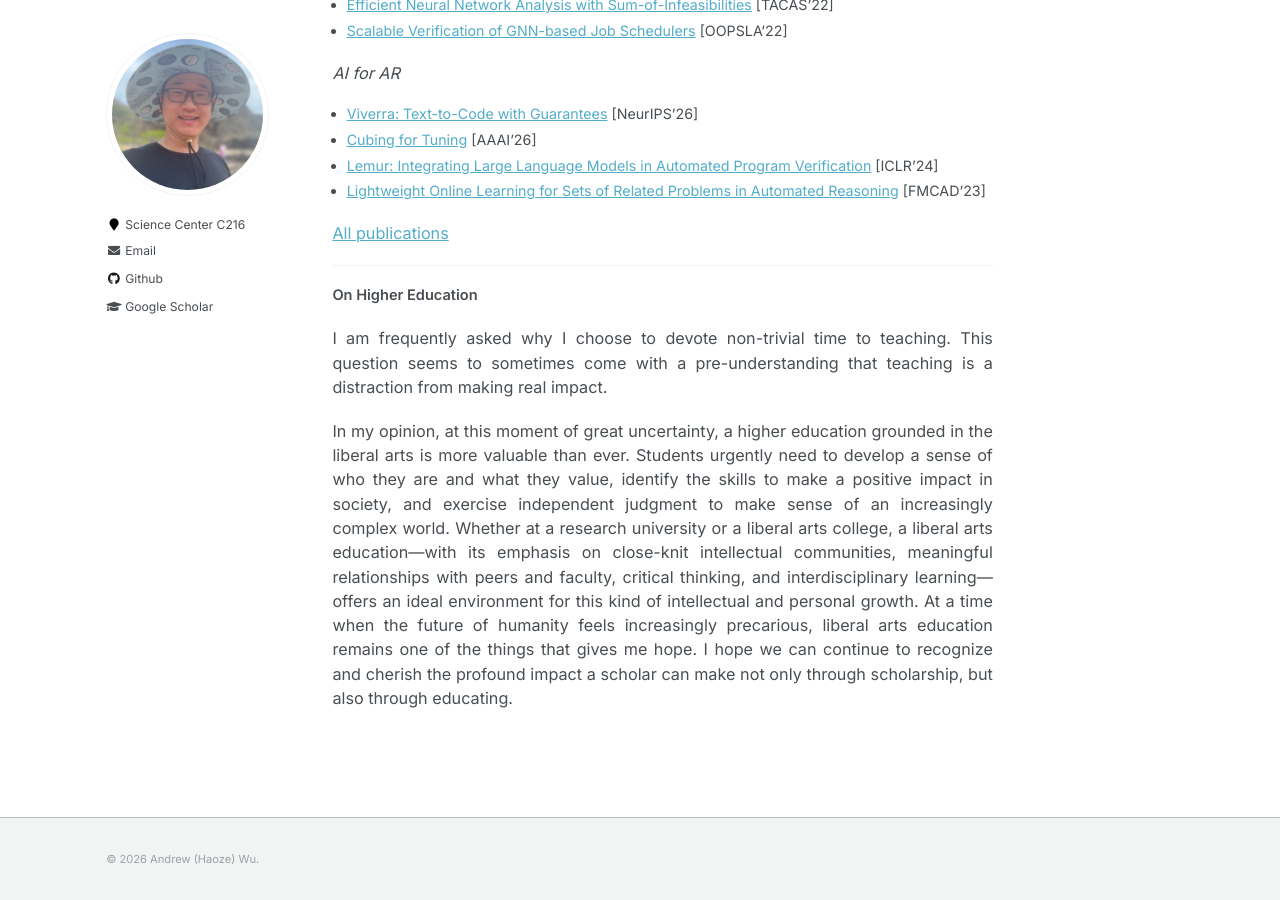
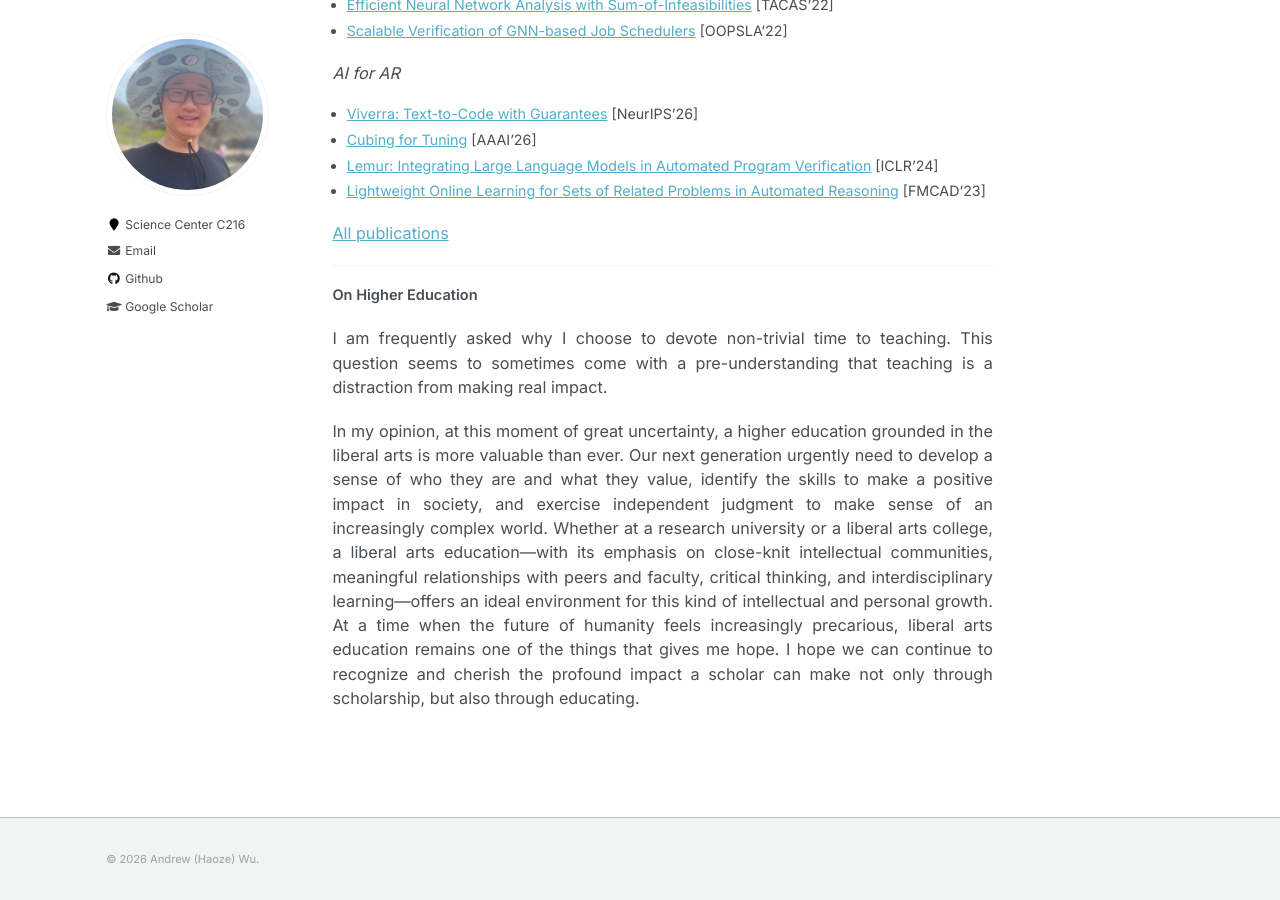
Before and after one commit to wu-haoze/wu-haoze.github.io, a Jekyll site: the page built from _pages/about.md, in a window 1280 px wide and 900 px high, scrolled down 699 px. Built offline with Jekyll 4.4.1, drawn with Linux system fonts in a browser that asks for light colours.

Commit message:
Update about.md

```diff
--- a/_pages/about.md
+++ b/_pages/about.md
@@ -41,5 +41,5 @@ I got my PhD at Stanford University in 2024, advised by Clark Barrett. Before th
 
 I am frequently asked why I choose to devote non-trivial time to teaching. This question seems to sometimes come with a pre-understanding that teaching is a distraction from making real impact.
 
-In my opinion, at this moment of great uncertainty, a higher education grounded in the liberal arts is more valuable than ever. Students urgently need to develop a sense of who they are and what they value, identify the skills to make a positive impact in society, and exercise independent judgment to make sense of an increasingly complex world. Whether at a research university or a liberal arts college, a liberal arts education—with its emphasis on close-knit intellectual communities, meaningful relationships with peers and faculty, critical thinking, and interdisciplinary learning—offers an ideal environment for this kind of intellectual and personal growth. At a time when the future of humanity feels increasingly precarious, liberal arts education remains one of the things that gives me hope.
+In my opinion, at this moment of great uncertainty, a higher education grounded in the liberal arts is more valuable than ever. Our next generation urgently need to develop a sense of who they are and what they value, identify the skills to make a positive impact in society, and exercise independent judgment to make sense of an increasingly complex world. Whether at a research university or a liberal arts college, a liberal arts education—with its emphasis on close-knit intellectual communities, meaningful relationships with peers and faculty, critical thinking, and interdisciplinary learning—offers an ideal environment for this kind of intellectual and personal growth. At a time when the future of humanity feels increasingly precarious, liberal arts education remains one of the things that gives me hope.
 I hope we can continue to recognize and cherish the profound impact a scholar can make not only through scholarship, but also through educating.
```
